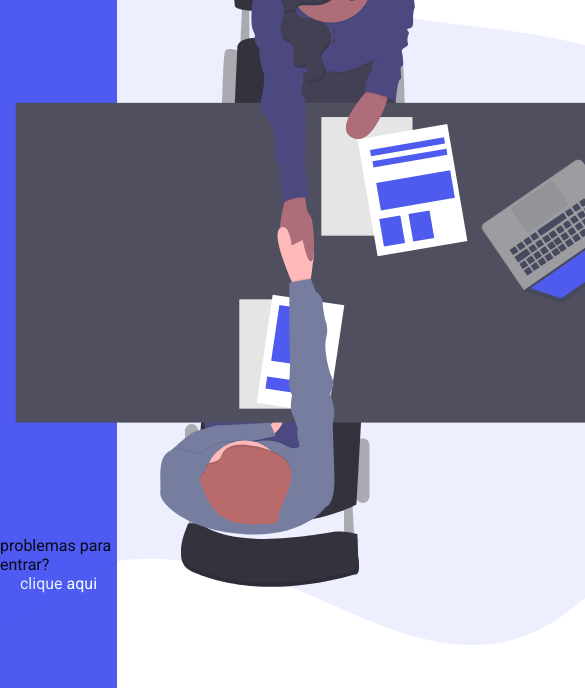
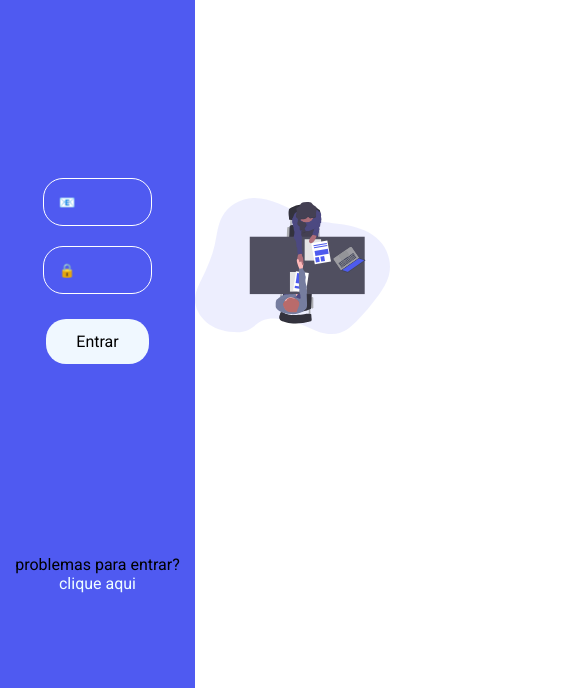
Before and after one commit to Alchemist-developer/grab-login, a plain HTML site: page index.html in a window 390 px wide. Shown: the part 156-844 px from the top of the page, 585 px wide, since content can reach past the window. Drawn offline with Linux system fonts and the light colour scheme.

Commit message:
mobile / responsividade

```diff
--- a/global.css
+++ b/global.css
@@ -1,4 +1,32 @@
 @import url('https://fonts.googleapis.com/css2?family=Roboto&display=swap');
+
+@media only screen and (max-width: 991px) {
+ .body {
+        width: 100vw;
+        height: 100vh;
+        margin: 0;
+        padding: 0;
+    }
+    section {
+        height: 99%;
+    }
+    #img {
+        width: 50vw;
+        margin: 0;
+
+    }
+    aside {
+        width: 80% !important;
+        height: 100%;
+
+    }
+    .banner {
+        width: 20vw;
+        height: 100vh;
+
+    }
+}
+
 
 * {
     margin: 0;
--- a/index.html
+++ b/index.html
@@ -29,7 +29,7 @@
     </aside>
 
     <div class="banner">
-      <img src="/assets/undraw_interview_rmcf.svg" alt="">
+      <img id="img" src="/assets/undraw_interview_rmcf.svg" alt="">
     </div>
 
     </aside>
```
